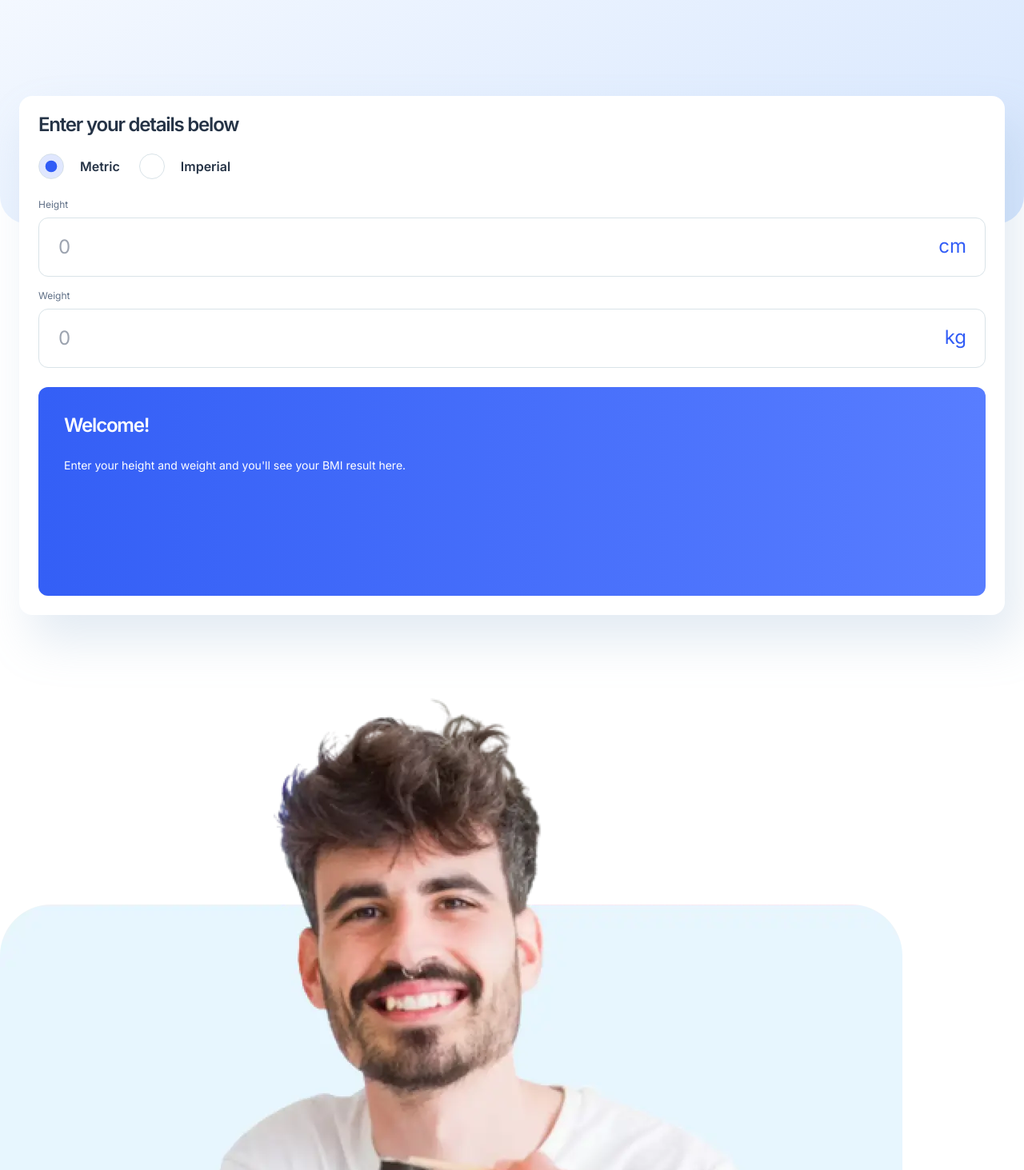
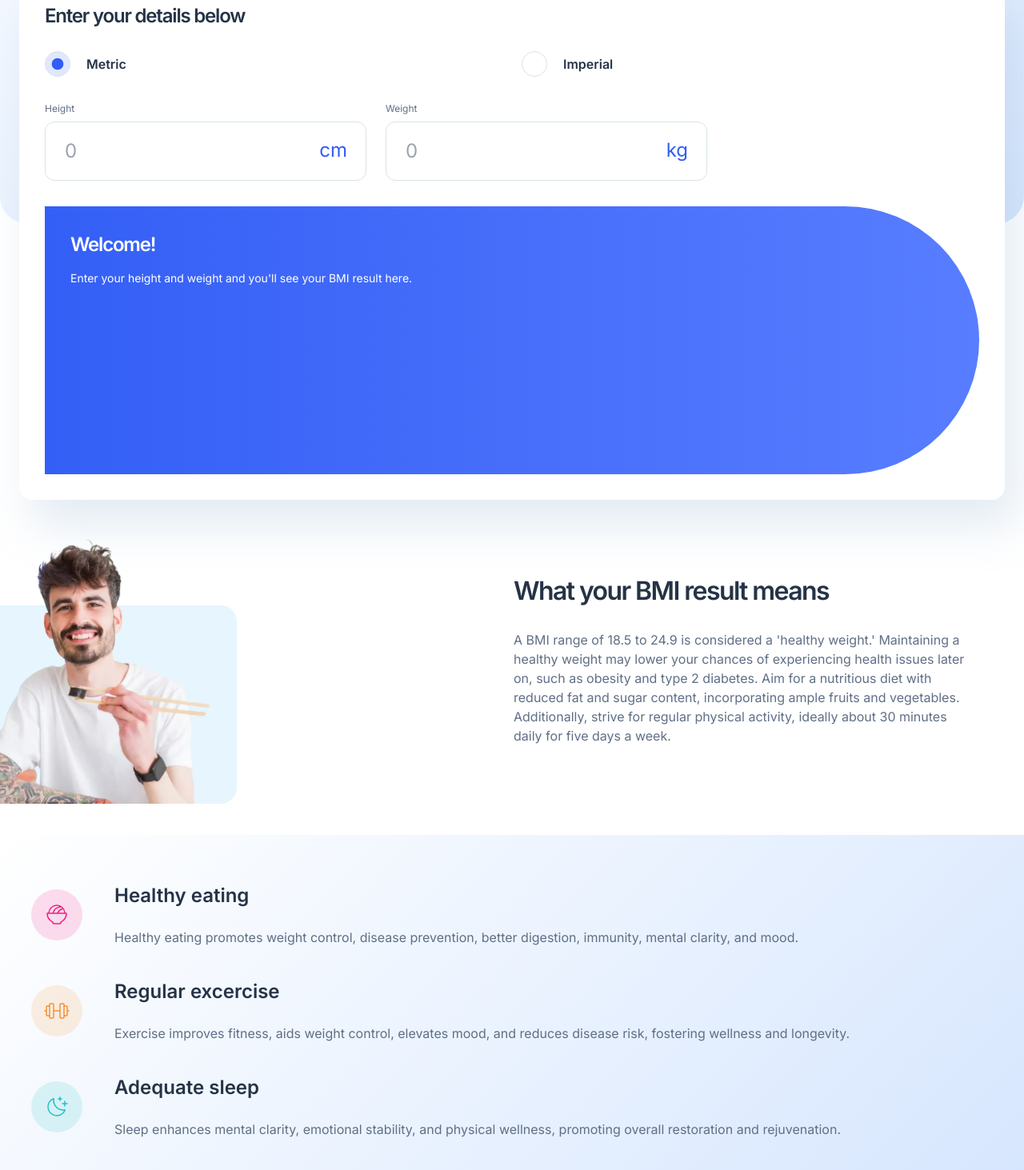
Before and after one commit to Jschles1/bmi-calculator-landing-page, a Next.js app: page / in a window 1280 px wide. Shown: the part 360-1823 px from the top of the page at 80% size. Built offline with nearby package versions, Linux system fonts and the light colour scheme.

Commit message:
Tablet layout

```diff
--- a/src/app/page.tsx
+++ b/src/app/page.tsx
@@ -13,6 +13,7 @@ import BMISuggestion from "@/components/BMISuggestion";
 import BMILimitation from "@/components/BMILimitation";
 import BMIResultsBox from "@/components/BMIResultsBox";
 import { BMI_SUGGESTIONS, BMI_LIMITATIONS } from "@/lib/constants";
+import { cn } from "@/lib/utils";
 
 export default function Home() {
   const [radioOption, setRadioOption] = React.useState<"metric" | "imperial">(
@@ -52,7 +53,7 @@ export default function Home() {
         />
 
         <h1 className="text-5xl text-gunmetal leading-[110%] tracking-tighter font-semibold my-6">
-          Body Mass Index Calculator
+          Body Mass <br /> Index Calculator
         </h1>
 
         <p className="text-dark-electric-blue leading-normal">
@@ -63,18 +64,18 @@ export default function Home() {
         </p>
       </div>
 
-      <Card className="h-[649px] mx-6 mt-[-10rem] flex flex-col">
+      <Card className="h-[649px] mx-6 mt-[-10rem] sm:mt-[-19rem] flex flex-col">
         <CardHeader>
-          <CardTitle className="tracking-tighter text-gunmetal">
+          <CardTitle className="tracking-tighter text-gunmetal sm:p-2">
             Enter your details below
           </CardTitle>
         </CardHeader>
-        <CardContent className="px-6 flex-1 flex flex-col">
+        <CardContent className="px-6 sm:px-8 sm:pb-8 flex-1 flex flex-col">
           <RadioGroup
             defaultValue="metric"
-            className="flex items-start gap-6 mb-6"
+            className="flex items-start gap-6 mb-6 sm:mb-8"
           >
-            <div className="flex items-center">
+            <div className="flex items-center sm:flex-1">
               <RadioGroupItem
                 className="mr-5"
                 value={"metric"}
@@ -85,7 +86,7 @@ export default function Home() {
                 Metric
               </Label>
             </div>
-            <div className="flex items-center">
+            <div className="flex items-center sm:flex-1">
               <RadioGroupItem
                 className="mr-5"
                 value={"imperial"}
@@ -98,10 +99,15 @@ export default function Home() {
             </div>
           </RadioGroup>
 
-          <div className="min-h-[212px]">
+          <div
+            className={cn(
+              "min-h-[212px] sm:min-h-0",
+              radioOption === "metric" && "sm:flex sm:gap-6 sm:mb-8"
+            )}
+          >
             {radioOption === "metric" && (
               <>
-                <div className="mb-4">
+                <div className="mb-4 sm:mb-0">
                   <Label
                     htmlFor="height-metric"
                     className="text-xs text-dark-electric-blue mb-2 block"
@@ -122,7 +128,7 @@ export default function Home() {
                   </div>
                 </div>
 
-                <div className="mb-6">
+                <div className="mb-6 sm:mb-0">
                   <Label
                     htmlFor="weight-metric"
                     className="text-xs text-dark-electric-blue mb-2 block"
@@ -147,7 +153,7 @@ export default function Home() {
 
             {radioOption === "imperial" && (
               <>
-                <div className="mb-4">
+                <div className="mb-4 sm:mb-6">
                   <Label
                     htmlFor="height-imp"
                     className="text-xs text-dark-electric-blue mb-2 block"
@@ -187,7 +193,7 @@ export default function Home() {
                   </div>
                 </div>
 
-                <div className="mb-6">
+                <div className="mb-6 sm:mb-8">
                   <Label
                     htmlFor="weight-metric"
                     className="text-xs text-dark-electric-blue mb-2 block"
@@ -234,11 +240,12 @@ export default function Home() {
         </CardContent>
       </Card>
 
-      <div className="mt-[4.5rem] mb-12">
+      <div className="sm:flex sm:items-center relative sm:flex-row-reverse w-full sm:py-24 sm:pr-11">
+        <div className="mt-[4.5rem] mb-12 sm:m-0 sm:w-[360px] sm:-h-[411px] sm:absolute sm:-left-16">
           <Image src={PersonImage} alt="Man eating sushi" />
         </div>
 
-      <div className="mb-[4.5rem] px-6">
+        <div className="mb-[4.5rem] px-6 sm:m-0 sm:basis-1/2 sm:pb-4">
           <h2 className="tracking-tighter text-gunmetal font-semibold text-[2rem] leading-[110%]">
             What your BMI result means
           </h2>
@@ -253,14 +260,15 @@ export default function Home() {
             for five days a week.
           </p>
         </div>
+      </div>
 
-      <div className="block bg-gradient-315 from-[#D6E6FE] to-[rgba(214,252,254,0.00)100%] py-14 pl-5 pr-[1.813rem]">
+      <div className="block bg-gradient-315 from-[#D6E6FE] to-[rgba(214,252,254,0.00)100%] py-14 sm:py-[3.75rem] pl-5 sm:pl-[2.438rem] pr-[1.813rem] sm:pr-[2.688rem]">
         {BMI_SUGGESTIONS.map((suggestion) => (
           <BMISuggestion key={suggestion.title} {...suggestion} />
         ))}
       </div>
 
-      <div className="pt-[4.5rem] pl-[1.188rem] pr-[1.813rem] pb-[6rem]">
+      <div className="pt-[4.5rem] pl-[1.188rem] pr-[1.813rem] pb-[6rem] sm:pl-[2.438rem] sm:pr-[2.688rem]">
         <h2 className="tracking-tighter text-gunmetal font-semibold text-[2rem] leading-[110%] text-center mb-8">
           Limitations of BMI
         </h2>
@@ -272,7 +280,7 @@ export default function Home() {
           beneficial to use.
         </p>
 
-        <div>
+        <div className="sm:flex sm:items-center sm:justify-center sm:flex-wrap sm:gap-4 sm:[&>*:nth-child(3)]:h-[256px] sm:[&>*:nth-child(4)]:h-[256px]">
           {BMI_LIMITATIONS.map((limitation) => (
             <BMILimitation key={limitation.title} {...limitation} />
           ))}
--- a/src/components/BMILimitation.tsx
+++ b/src/components/BMILimitation.tsx
@@ -11,7 +11,7 @@ export default function BMILimitation({
   description: string;
 }) {
   return (
-    <Card className="mb-4 last:mb-0">
+    <Card className="mb-4 last:mb-0 sm:mb-0 sm:basis-[48%] sm:h-[232px]">
       <CardHeader>
         <CardTitle className="flex items-center">
           <Image className="mr-4" src={icon} alt={`${title} Icon`} />
--- a/src/components/BMIResultsBox.tsx
+++ b/src/components/BMIResultsBox.tsx
@@ -1,3 +1,5 @@
+import { cn } from "@/lib/utils";
+
 export default function BMIResultsBox({
   fields,
   unit,
@@ -20,7 +22,7 @@ export default function BMIResultsBox({
   if (!hasMetricFields && !hasImperialFields) {
     content = (
       <>
-        <div className="tracking-tighter font-semibold text-2xl mb-6">
+        <div className="tracking-tighter font-semibold text-2xl mb-4">
           Welcome!
         </div>
         <p className="text-sm">
@@ -55,7 +57,7 @@ export default function BMIResultsBox({
 
     const underweight = Number(bmiValue) < 18.5;
     const healthy = Number(bmiValue) >= 18.5 && Number(bmiValue) <= 24.9;
-    const overweight = Number(bmiValue) >= 25 && Number(bmiValue) <= 29.9;
+    const overweight = Number(bmiValue) >= 25;
 
     let resultString = "";
 
@@ -68,19 +70,26 @@ export default function BMIResultsBox({
     }
 
     content = (
-      <>
-        <p className="font-bold">Your BMI is...</p>
-        <p className="mt-4 font-bold text-5xl mb-6">{bmiValue}</p>
-        <p className="text-sm">
+      <div className="sm:flex sm:items-center sm:justify-between">
+        <div className="sm:basis-2/4">
+          <p className="font-bold">Your BMI is...</p>
+          <p className="mt-4 font-bold text-5xl mb-6">{bmiValue}</p>
+        </div>
+        <p className="text-sm sm:basis-2/4">
           {resultString} Your ideal weight is between{" "}
           <span className="font-bold">{idealWeightString}</span>.
         </p>
-      </>
+      </div>
     );
   }
 
   return (
-    <div className="bg-gradient-to-r from-[#345FF6] to-[#587DFF] text-custom-white p-8 rounded-xl flex-1">
+    <div
+      className={cn(
+        "bg-gradient-to-r from-[#345FF6] to-[#587DFF] text-custom-white p-8 rounded-xl flex-1 sm:rounded-r-full",
+        !!idealWeightString && "sm:flex sm:items-center sm:justify-center"
+      )}
+    >
       {content}
     </div>
   );
--- a/src/components/BMISuggestion.tsx
+++ b/src/components/BMISuggestion.tsx
@@ -10,10 +10,12 @@ export default function BMISuggestion({
   description: string;
 }) {
   return (
-    <div className="mb-10 last:mb-0">
-      <Image className="mb-8" src={icon} alt={`${title} Icon`} />
-      <p className="font-semibold text-2xl mb-6 text-gunmetal">{title}</p>
-      <p className="text-dark-electric-blue">{description}</p>
+    <div className="mb-10 last:mb-0 sm:flex sm:items-center">
+      <Image className="mb-8 sm:mb-0" src={icon} alt={`${title} Icon`} />
+      <div className="sm:ml-10">
+        <p className="font-semibold text-2xl mb-6 text-gunmetal">{title}</p>
+        <p className="text-dark-electric-blue">{description}</p>
+      </div>
     </div>
   );
 }
```
Lines whose indentation alone changed are shown as unchanged.
